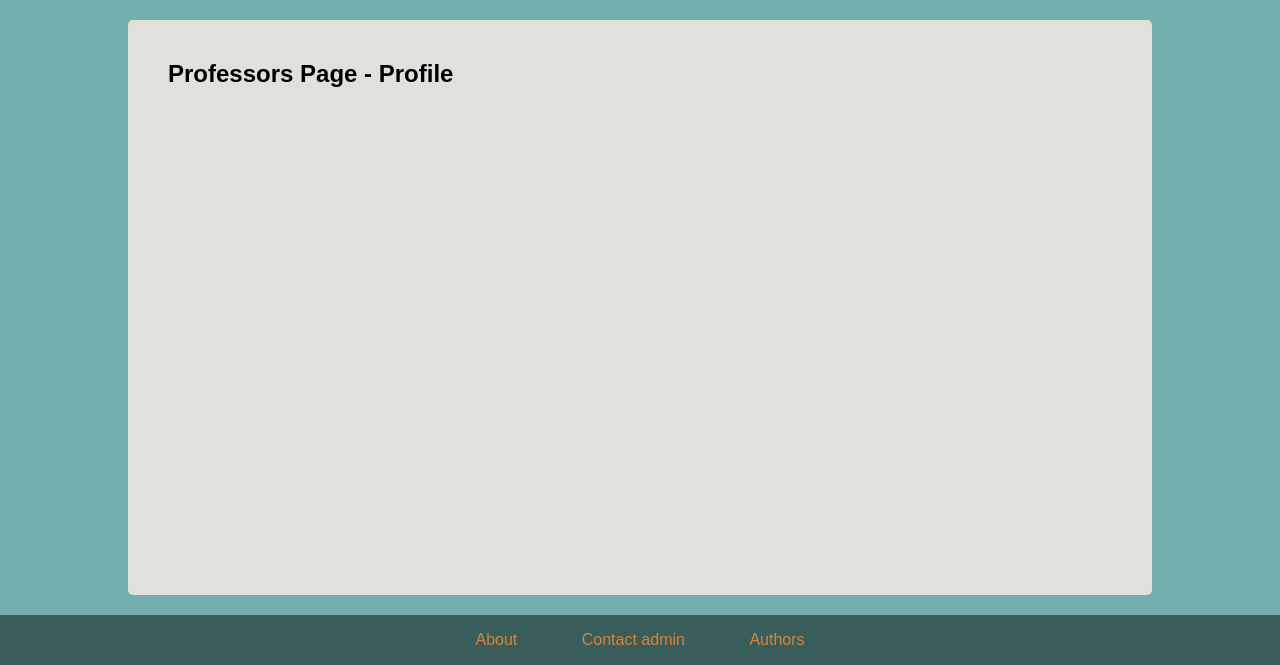
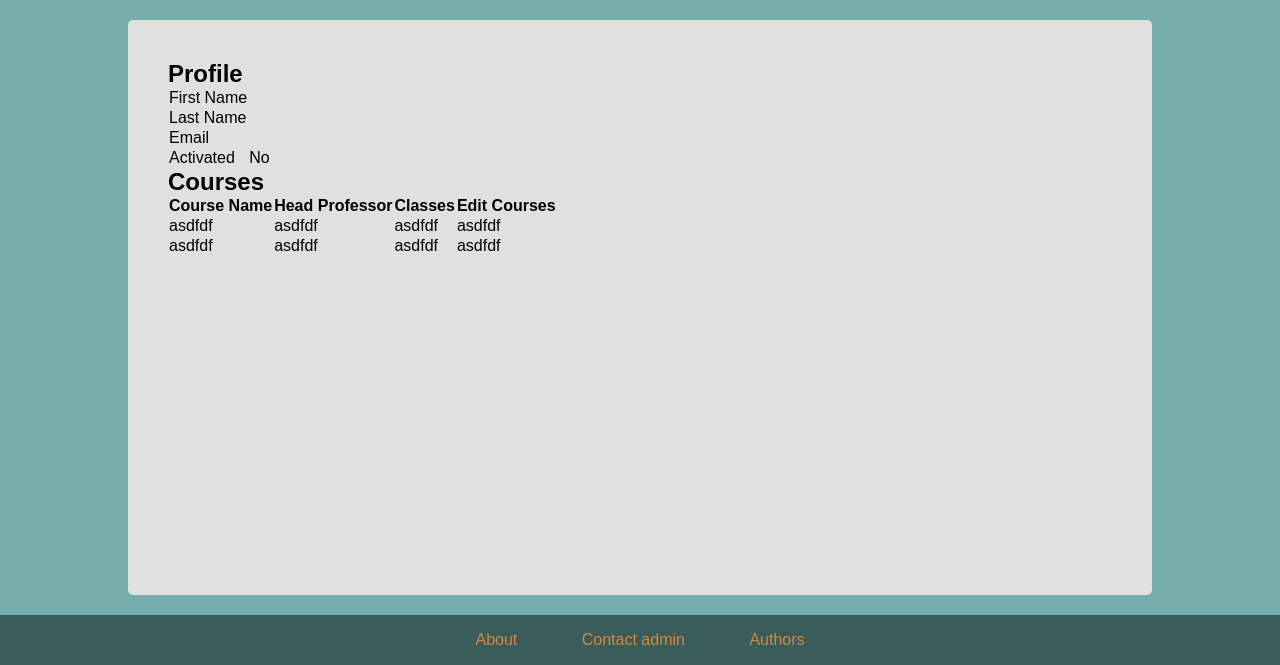
Before and after one commit to maziluflorin84/ProGnosiX, a PHP site: page /p-profile.php in a window 1280 px wide. Shown: the part 135-800 px from the top of the page. Run offline with PHP 8.4, Linux system fonts and the light colour scheme; the visitor is signed in with stand-in values (Sample User, id 1); data comes from the database, SQL or seed files in the repository; data that the repository does not hold is empty.

Commit message:
New CSS files for each account type
Work done on Professor Profile page

```diff
--- a/core/functions/general.php
+++ b/core/functions/general.php
@@ -3,24 +3,23 @@ function sanitize($data) {
 	global $mysqli;
 	return $mysqli->real_escape_string($data);
 }
-function return_name($user_id, $account_type) {
+function return_user_data($user_id, $account_type) {
 	global $mysqli;
 	switch ($account_type) {
 		case 'admin':
-			$result = $mysqli->query("SELECT `first_name`, `last_name` FROM `admin` WHERE `ID` = '$user_id'");
+			$result = $mysqli->query("SELECT * FROM `admin` WHERE `ID` = '$user_id'");
 			break;
 
 		case 'professors':
-			$result = $mysqli->query("SELECT `first_name`, `last_name` FROM `professors` WHERE `ID` = '$user_id'");
+			$result = $mysqli->query("SELECT * FROM `professors` WHERE `ID` = '$user_id'");
 			break;
 
 		case 'students':
-			$result = $mysqli->query("SELECT `first_name`, `last_name` FROM `students` WHERE `ID` = '$user_id'");
+			$result = $mysqli->query("SELECT * FROM `students` WHERE `ID` = '$user_id'");
 			break;
 	}
-	$names = $result->fetch_array();
-	$name = $names['first_name']." ".$names['last_name'];
-	return $name;
+	$data = $result->fetch_array();
+	return $data;
 }
 
 function output_errors($errors) {
--- /dev/null
+++ b/css/a-style.css
@@ -0,0 +1,27 @@
+/* -- admin add form -- */
+.side-form-left {
+	width: 50%;
+	display: inline-block;
+	vertical-align: top;
+}
+
+#add-form {
+	list-style: none;
+	padding: 0;
+}
+#add-form li {
+	margin-bottom: 10px;
+	font-size: 15px;
+}
+#add-form input {
+	margin-top: 5px;
+}
+
+.side-form-right {
+	display: inline-block;
+	vertical-align: top;
+}
+.side-right-inner {
+	margin: 16px 0;
+	font-size: 15px;
+}
--- a/css/style.css
+++ b/css/style.css
@@ -162,30 +162,3 @@ a.logout:active {
 #login input {
 	margin-top: 5px;
 }
-/* -- admin add form -- */
-.side-form-left {
-    width: 50%;
-    display: inline-block;
-    vertical-align: top;
-}
-
-#add-form {
-    list-style: none;
-    padding: 0;
-}
-#add-form li {
-    margin-bottom: 10px;
-    font-size: 15px;
-}
-#add-form input {
-    margin-top: 5px;
-}
-
-.side-form-right {
-    display: inline-block;
-    vertical-align: top;
-}
-.side-right-inner {
-    margin: 16px 0;
-    font-size: 15px;
-}
--- a/includes/head.php
+++ b/includes/head.php
@@ -1,6 +1,24 @@
+<?php
+if (logged_in()) {
+	$account_type = $_SESSION['account_type'];
+	if ($account_type === 'admin')
+		$style = 'css/a-style.css';
+	elseif ($account_type === 'professors')
+		$style = 'css/p-style.css';
+	elseif ($account_type === 'students')
+		$style = 'css/s-style.css';
+
+	if ($style)
+		$other_style = '<link href="'.$style.'" rel="stylesheet" type="text/css" />';
+}
+?>
 <head>
 	<meta http-equiv="Content-Type" content="text/html; charset=utf-8" />
 	<title>ProGnosiX</title>
 	<link href='https://fonts.googleapis.com/css?family=Lobster' rel='stylesheet' type='text/css'>
 	<link href="css/style.css" rel="stylesheet" type="text/css" />
+	<?php
+	if (isset($other_style))
+		echo $other_style;
+	?>
 </head>
--- a/includes/menu-admin.php
+++ b/includes/menu-admin.php
@@ -1,16 +1,21 @@
+<?php
+$data = return_user_data($_SESSION['user_id'], $_SESSION['account_type']);
+$location = basename($_SERVER['PHP_SELF']);
+?>
+
 <div id="menu_box">
-	<a href="a-add.php" class="<?php echo (basename($_SERVER['PHP_SELF'])=='a-add.php' ? 'border_on' : 'border'); ?>">
+	<a href="a-add.php" class="<?php echo ($location=='a-add.php' ? 'border_on' : 'border'); ?>">
 		<span class="menu_button">Add</span>
 	</a>
-	<a href="a-users.php" class="<?php echo (basename($_SERVER['PHP_SELF'])=='a-users.php' ? 'border_on' : 'border'); ?>">
+	<a href="a-users.php" class="<?php echo ($location=='a-users.php' ? 'border_on' : 'border'); ?>">
 		<span class="menu_button">Users</span>
 	</a>
-	<a href="a-courses.php" class="<?php echo (basename($_SERVER['PHP_SELF'])=='a-courses.php' ? 'border_on' : 'border'); ?>">
+	<a href="a-courses.php" class="<?php echo ($location=='a-courses.php' ? 'border_on' : 'border'); ?>">
 		<span class="menu_button">Courses</span>
 	</a>
 	<div class="logout">
 		<span class="logout">
-			User: <?php echo return_name($_SESSION['user_id'], $_SESSION['account_type']).' - ' ?>
+			User: <?php echo $data['first_name']." ".$data['last_name'].' - '; ?>
 			<a class="logout" href="logout.php">Logout</a>
 		</span>
 	</div>
--- a/p-profile.php
+++ b/p-profile.php
@@ -5,8 +5,50 @@ if (!logged_in()) {
 	exit();
 }
 include 'includes/overall/header.php';
+
+$data = return_user_data($_SESSION['user_id'], $_SESSION['account_type']);
 ?>
 
-	<h2>Professors Page - Profile</h2>
+	<h2>Profile</h2>
+	<table class="table-data" cellspacing="0">
+		<tr>
+			<td style="width: 25%">First Name</td>
+			<td><?php echo $data['first_name']; ?></td>
+		</tr>
+		<tr>
+			<td style="width: 25%">Last Name</td>
+			<td><?php echo $data['last_name']; ?></td>
+		</tr>
+		<tr>
+			<td style="width: 25%">Email</td>
+			<td><?php echo $data['email']; ?></td>
+		</tr>
+		<tr>
+			<td style="width: 25%">Activated</td>
+			<td><?php echo ($data['confirmed']==1 ? 'Yes' : 'No'); ?></td>
+		</tr>
+	</table>
+
+	<h2>Courses</h2>
+	<table class="table-data" cellspacing="0">
+		<tr>
+			<th>Course Name</th>
+			<th>Head Professor</th>
+			<th>Classes</th>
+			<th>Edit Courses</th>
+		</tr>
+		<tr>
+			<td>asdfdf</td>
+			<td>asdfdf</td>
+			<td>asdfdf</td>
+			<td>asdfdf</td>
+		</tr>
+		<tr>
+			<td>asdfdf</td>
+			<td>asdfdf</td>
+			<td>asdfdf</td>
+			<td>asdfdf</td>
+		</tr>
+	</table>
 
 <?php include 'includes/overall/footer.php' ?>
```
Also changed, not shown: css/p-style.css (added, +21 -0 lines), includes/menu-professors.php (+10 -6 lines), includes/menu-students.php (+9 -5 lines), css/s-style.css (added).
